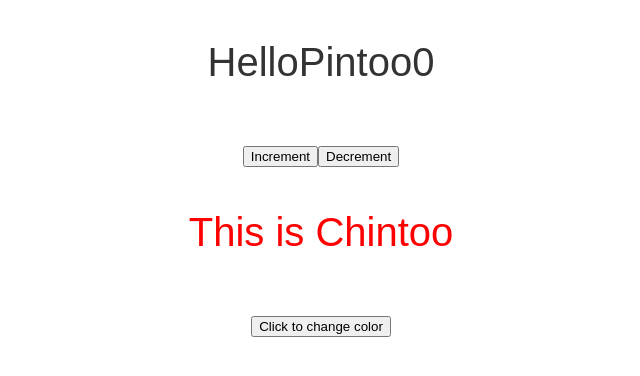
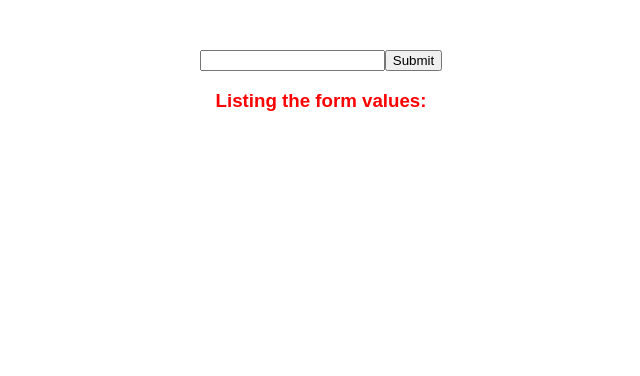
Before and after one commit to SaraswatiSaud/my-app, a React (Create React App) app: page / in a window 1280 px wide. Shown: the top 376 px of the page, without its empty margins (319-959 px from the left). Built offline with nearby package versions, Linux system fonts and the light colour scheme.

Commit message:
Delete items from a list

```diff
--- a/src/App.js
+++ b/src/App.js
@@ -1,48 +1,64 @@
 import React, { Component } from 'react';
-import logo from './logo.svg';
-import './App.css';
-import Test from './Test'
+import List from './List'
 
-const pStyle = {
-  color: '#333'
+const divStyle = {
+  textAlign: 'center',
+  marginTop: '50px'
 }
 
-const divStyle = {
-  fontSize: '40px',
-  textAlign: 'center'
+const h3Style = {
+  color: 'red'
 }
 
 class App extends Component {
   constructor(props) {
     super(props);
     this.state = {
-      name: 'Pintoo',
-      number: 0,
+      value: null,
+      numbers: [],
     };
+    this.handleChange = this.handleChange.bind(this);
+    this.handleSubmit = this.handleSubmit.bind(this);
+    this.deleteTask = this.deleteTask.bind(this); //New method created
   }
 
-  increment = () => {
+  handleChange(event){
     this.setState({
-      number: this.state.number + 1
-    })
+      value: event.target.value
+    });
   }
 
-  decrement = () => {
+  handleSubmit(event){
+    let a = this.state.numbers
+    a.push(this.state.value)
     this.setState({
-      number: this.state.number - 1
+      numbers: a,
+    });
+    // alert('Submitted value is:' + this.state.value)
+  }
+
+  deleteTask(index) {
+    console.log(index)
+    let numbers = this.state.numbers;
+    numbers.splice(index, 1);
+
+    this.setState({
+      numbers
     })
   }
 
   render() {
     return (
       <div style={divStyle}>
-        <p style={pStyle}> Hello
-        { this.state.name }
-        { this.state.number }
+        <input type='text' value={this.state.value} onChange={this.handleChange} />
+        <button onClick={this.handleSubmit}>Submit</button>
+        <h3 style={h3Style}>Listing the form values:</h3>
+        <p>
+          <List
+            numbers={this.state.numbers}
+            deleteTask={this.deleteTask}
+          />
         </p>
-        <button onClick={this.increment}> Increment </button>
-        <button onClick={this.decrement}> Decrement </button>
-        <Test name = 'Chintoo'/>
       </div>
     );
   }
--- /dev/null
+++ b/src/List.js
@@ -0,0 +1,16 @@
+import React from 'react';
+
+function List(props) {
+  let numbers = props.numbers;
+  let listItems = numbers.map((number, index) =>
+    <li>{number}<button onClick={(event) => {
+      event.stopPropagation();
+      props.deleteTask(props.index)
+    }}>Delete</button></li>
+  );
+  return(
+    <div>{listItems}</div>
+  );
+}
+
+export default List;
```
Also changed, not shown: package.json (line endings or trailing spaces).
